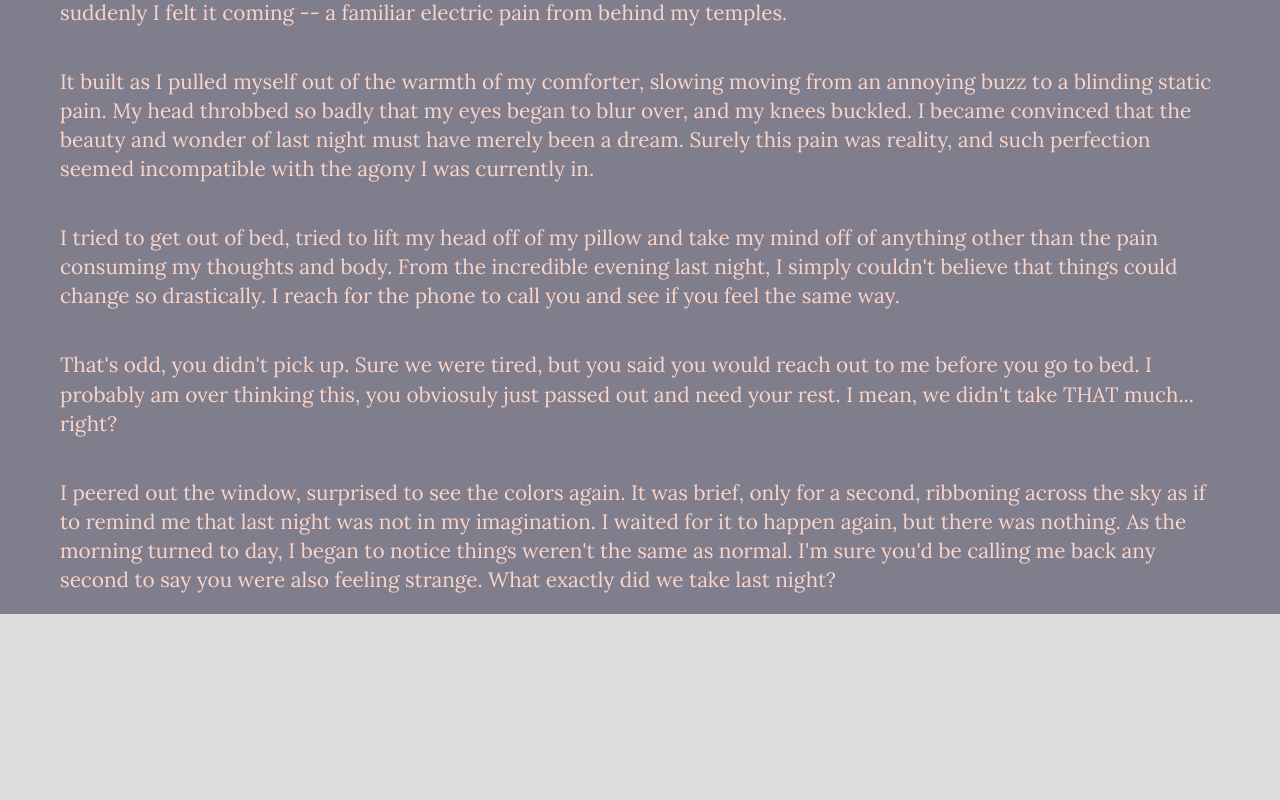
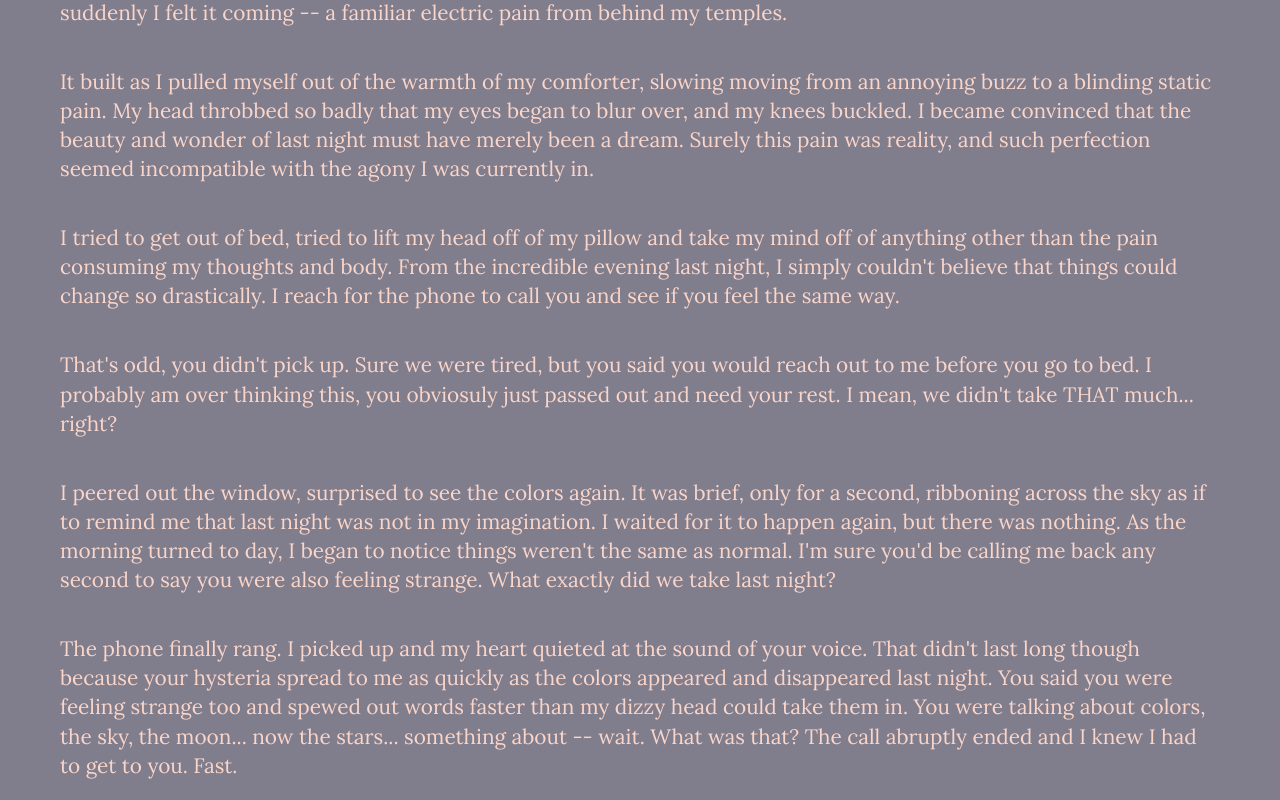
Before and after one commit to sleepvy/Exquisite-Corpse, a plain HTML site: page index.html in a window 1280 px wide. Shown: the part 1576-2376 px from the top of the page. Before the commit the page ends 2190 px from the top, so only its background shows below. Drawn offline with nearby package versions, Linux system fonts and the light colour scheme.

Commit message:
vy's second paragraph

```diff
--- a/index.html
+++ b/index.html
@@ -76,6 +76,10 @@
     <p>
         I peered out the window, surprised to see the colors again. It was brief, only for a second, ribboning across the sky as if to remind me that last night was not in my imagination. I waited for it to happen again, but there was nothing. As the morning turned to day, I began to notice things weren't the same as normal. I'm sure you'd be calling me back any second to say you were also feeling strange. What exactly did we take last night?
     </p>
+
+    <p>
+        The phone finally rang. I picked up and my heart quieted at the sound of your voice. That didn't last long though because your hysteria spread to me as quickly as the colors appeared and disappeared last night. You said you were feeling strange too and spewed out words faster than my dizzy head could take them in. You were talking about colors, the sky, the moon... now the stars... something about -- wait. What was that? The call abruptly ended and I knew I had to get to you. Fast.
+    </p>
     <script src="js/vendor/modernizr-3.6.0.min.js"></script>
     <script src="https://code.jquery.com/jquery-3.3.1.min.js" integrity="sha256-FgpCb/KJQlLNfOu91ta32o/NMZxltwRo8QtmkMRdAu8=" crossorigin="anonymous"></script>
     <script>
```
